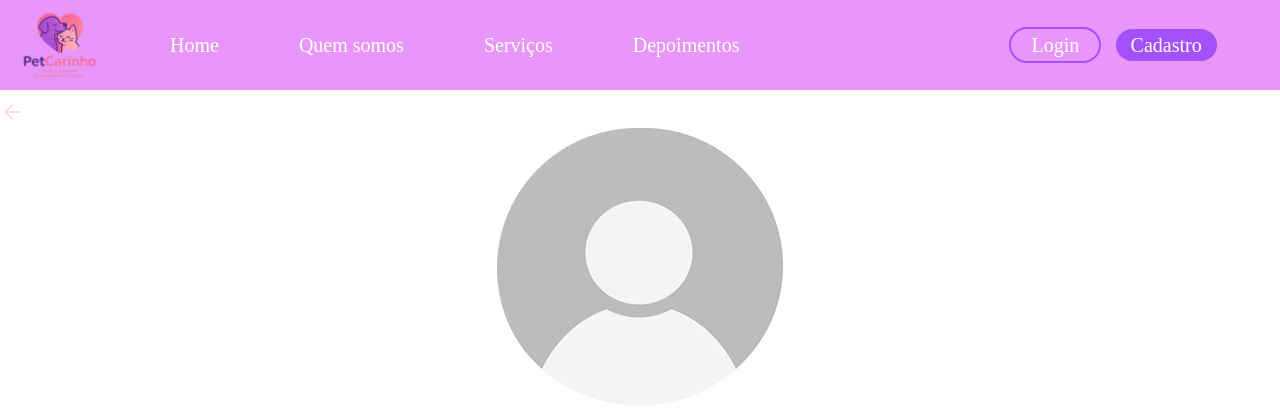
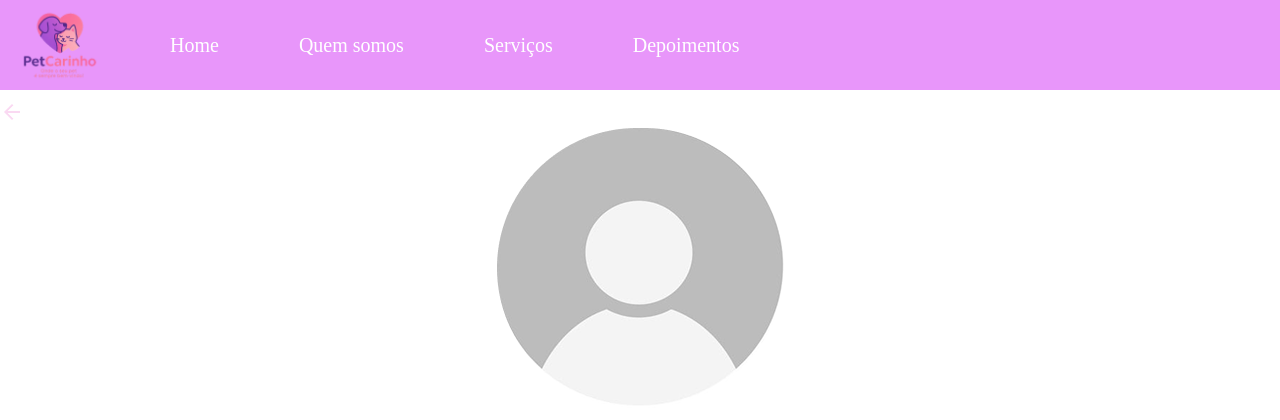
Before and after one commit to luisamichelinr/pet-carinho, a Flask app: template templates/edicao_usuario.html in a window 1280 px wide. Shown: the top 420 px of the page. Run offline with Flask 3, Linux system fonts and the light colour scheme; the template is opened without the code that fills it, so the values that code supplies are empty; some web fonts are replaced.

Commit message:
botões nas paginas

```diff
--- a/templates/dashboard.html
+++ b/templates/dashboard.html
@@ -15,8 +15,6 @@
             <a href="index.html">Serviços</a>
             <a href="index.html">Depoimentos</a>
             <div class="botoes">
-            <a class="login" href="login.html">Login</a>
-            <a class="cadastro"  href="cadastro_usuario.html">Cadastro</a>
             </div>
         </nav>
     </header>
@@ -64,7 +62,7 @@
 
     <footer class="flex">
         <div class="flex gap-vinte">
-            <img src="static/img/logo.png" alt="Logo PetCarinho" class="logo-footer">
+            <img src="../static/img/logo.png" alt="Logo PetCarinho" class="logo-footer">
             <div class="nav-footer flex column gap-nav-footer">
                 <a href="index.html">Home</a>
                 <a href="index.html">Quem somos</a>
@@ -80,7 +78,7 @@
                     <p class="texto-branco">Facebook: <a href="http://facebook.com" target="_blank" class="texto-branco">PetCarinho Clínica Veterinária</a></p>
                     <p class="texto-branco">Twitter: <a href="http://twitter.com" target="_blank" class="texto-branco">@petcarinho_vet</a></p>
                 </div>
-                <img src="static/img/pagamento.png" alt="Formas de pagamento" class="pagamento">
+                <img src="../static/img/pagamento.png" alt="Formas de pagamento" class="pagamento">
             </div>
         </div>
     </footer>
--- a/templates/edicao_usuario.html
+++ b/templates/edicao_usuario.html
@@ -14,9 +14,6 @@
             <a href="index.html">Quem somos</a>
             <a href="index.html">Serviços</a>
             <a href="index.html">Depoimentos</a>
-            <div class="botoes">
-            <a class="login" href="login.html">Login</a>
-            <a class="cadastro" href="cadastro_usuario.html">Cadastro</a>
             </div>
          </nav>
     </header>
```
